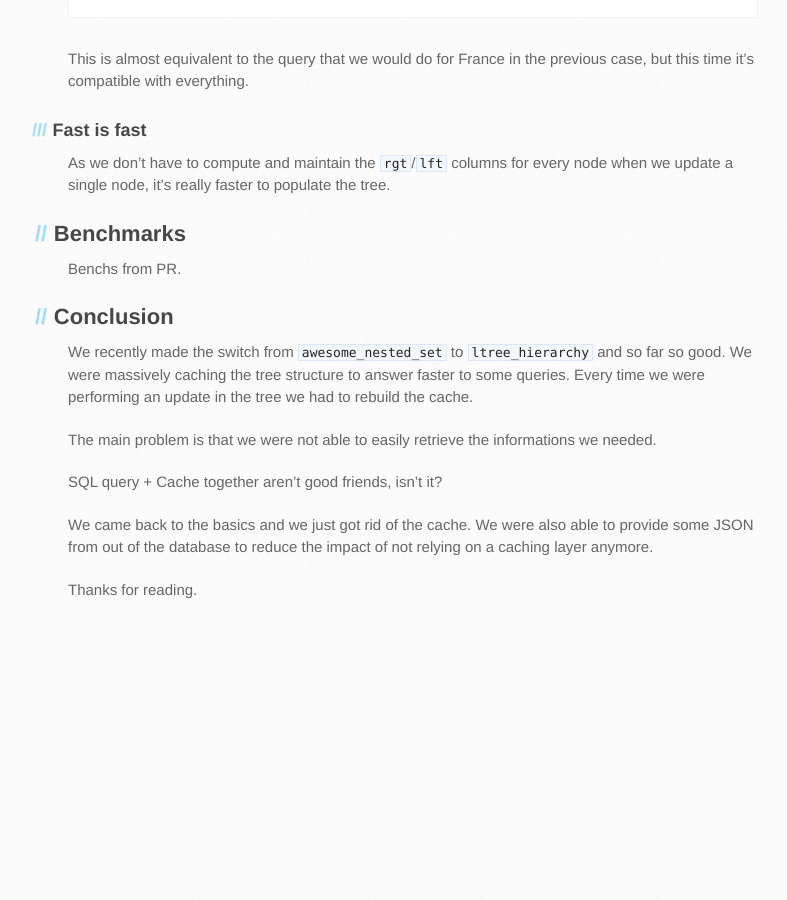
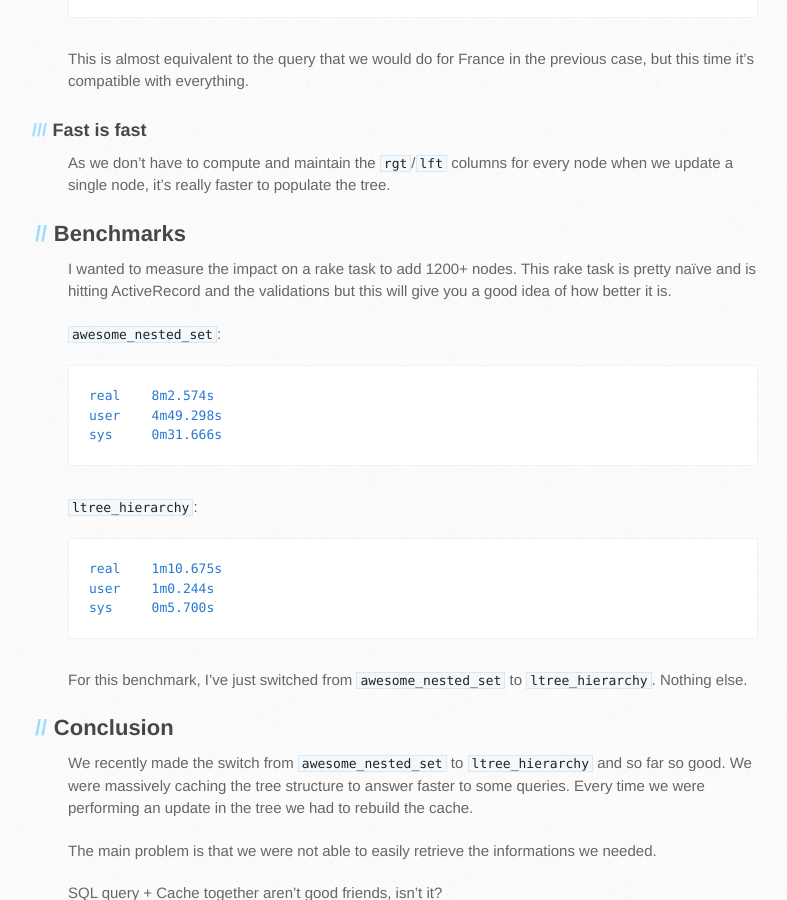
Before and after one commit to cfabianski/cfabianski.github.io, a Jekyll site: the page built from _posts/2014-07-10-how-to-represent-a-world-tree-structure.md, in a window 1280 px wide and 900 px high, scrolled down 3391 px. Shown: the whole window, without its empty margins (102-889 px from the left). Built offline with Jekyll 4.4.1, drawn with Linux system fonts in a browser that asks for light colours; emoji names are drawn with the system emoji font; before the commit the page ends 4035 px from its top, so only the background shows below that.

Commit message:
Add Benchmarks

```diff
--- a/_posts/2014-07-10-how-to-represent-a-world-tree-structure.md
+++ b/_posts/2014-07-10-how-to-represent-a-world-tree-structure.md
@@ -158,7 +158,26 @@
 
 ## Benchmarks
 
-Benchs from PR.
+I wanted to measure the impact on a rake task to add 1200+ nodes.
+This rake task is pretty naïve and is hitting ActiveRecord and the validations but this will give you a good idea of how better it is.
+
+`awesome_nested_set`:
+
+{% highlight bash %}
+real    8m2.574s
+user    4m49.298s
+sys     0m31.666s
+{% endhighlight %}
+
+`ltree_hierarchy`:
+
+{% highlight bash %}
+real    1m10.675s
+user    1m0.244s
+sys     0m5.700s
+{% endhighlight %}
+
+For this benchmark, I've just switched from `awesome_nested_set` to `ltree_hierarchy`. Nothing else.
 
 ## Conclusion
 
```
